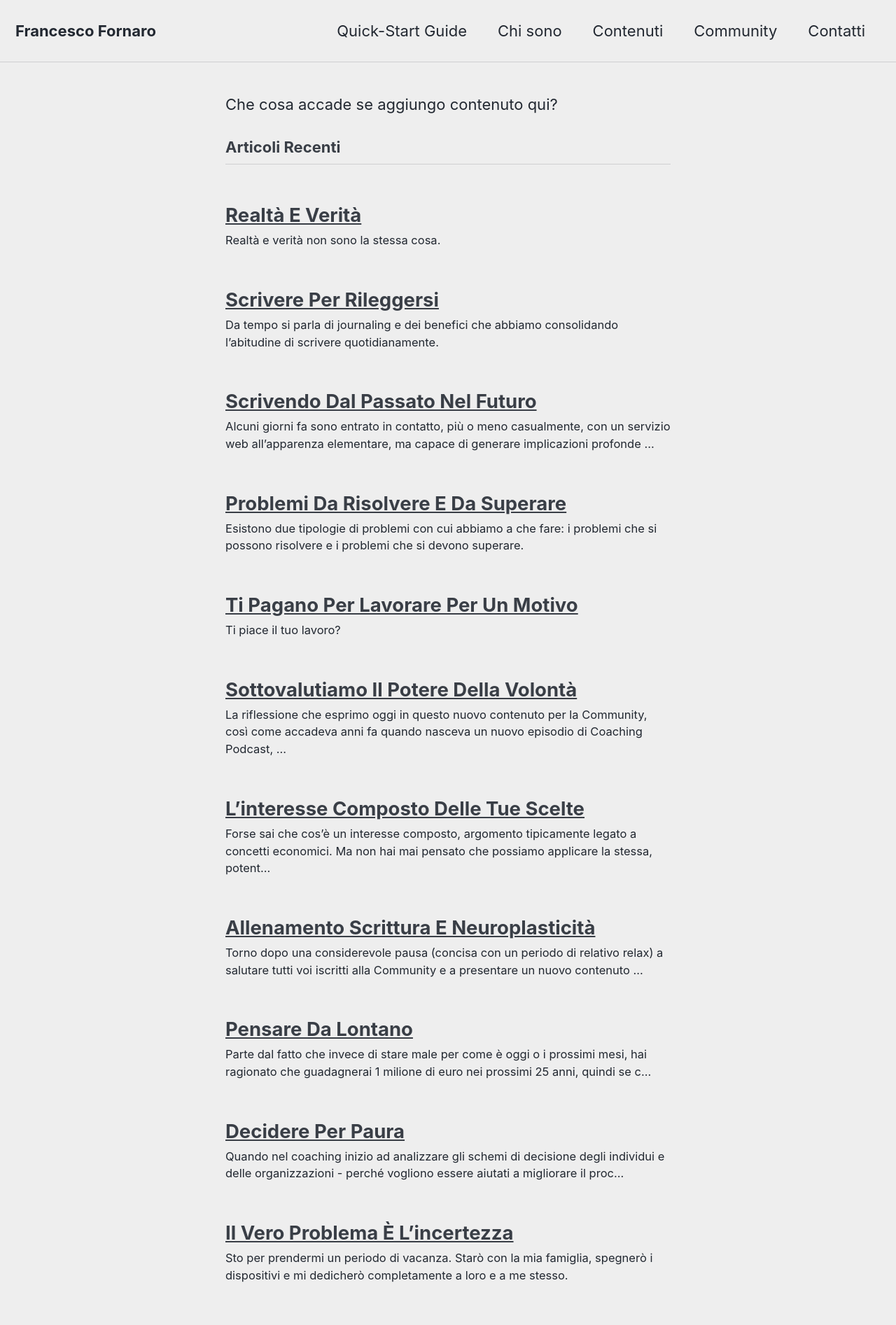
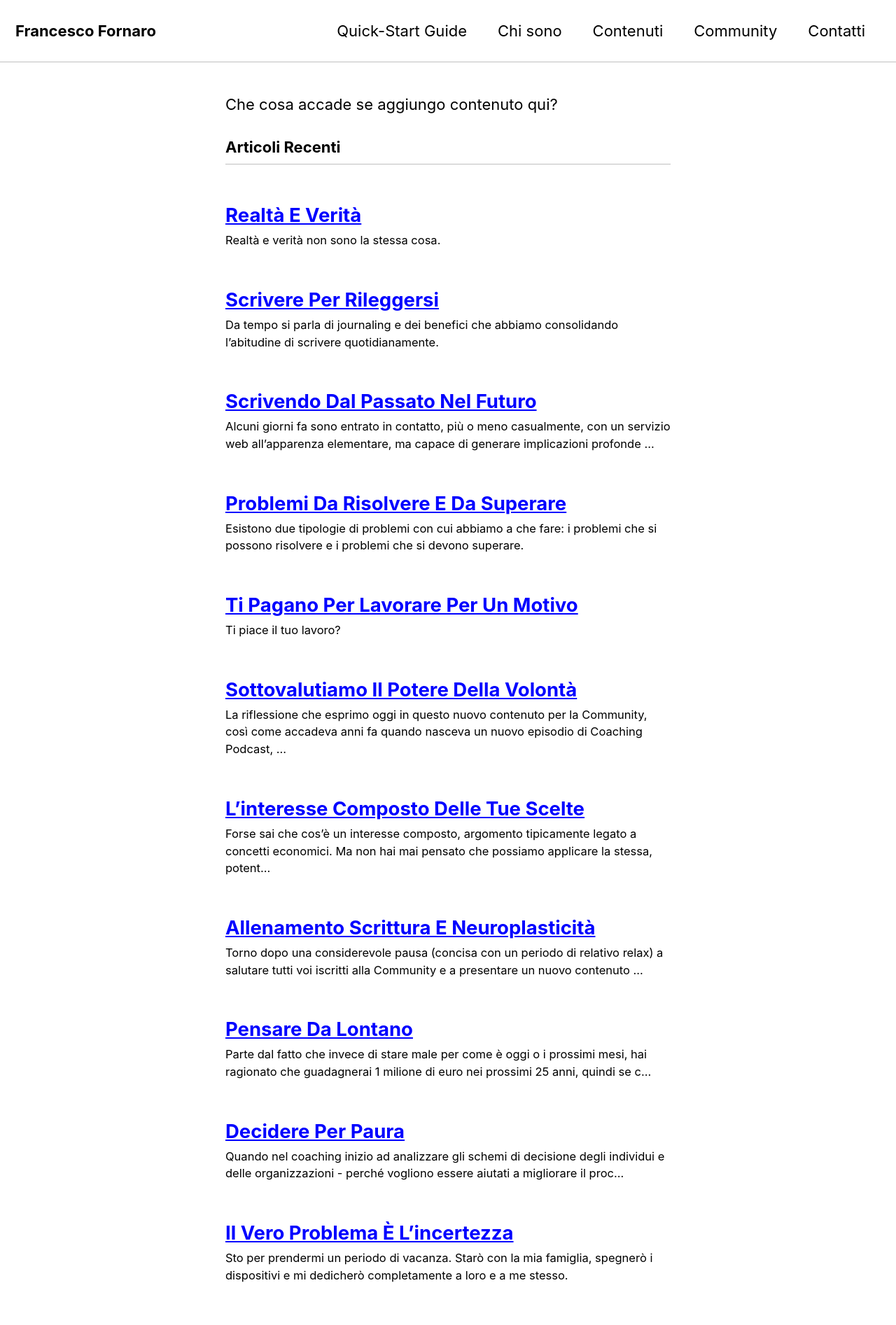
Before and after one commit to FrancescoFornaro/FrancescoFornaro.com, a Jekyll site: the page built from index.md, in a window 1280 px wide. Shown: the top 1893 px of the page at 70% size. Built offline with Jekyll 4.4.1, drawn with Linux system fonts in a browser that asks for light colours; cached includes are drawn as plain includes; the list of posts is cut into pages by our own code.

Commit message:
Cambio tema

```diff
--- a/_config.yml
+++ b/_config.yml
@@ -12,7 +12,7 @@
 
 # theme                  : "minimal-mistakes-jekyll"
 remote_theme           : "mmistakes/minimal-mistakes"
-minimal_mistakes_skin  : "air" # "aqua", "default", "contrast", "dark", "dirt", "neon", "mint", "plum", "sunrise"
+minimal_mistakes_skin  : "contrast" # "aqua", "default", "air", "dark", "dirt", "neon", "mint", "plum", "sunrise"
 
 # Site Settings
 locale                   : "it-IT"
```
